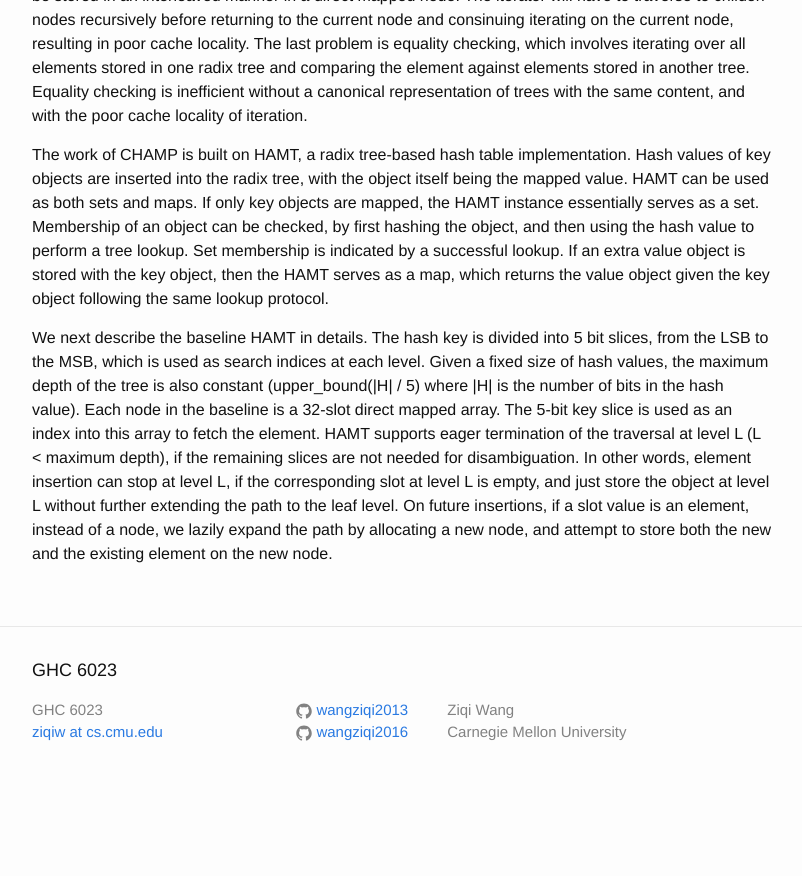
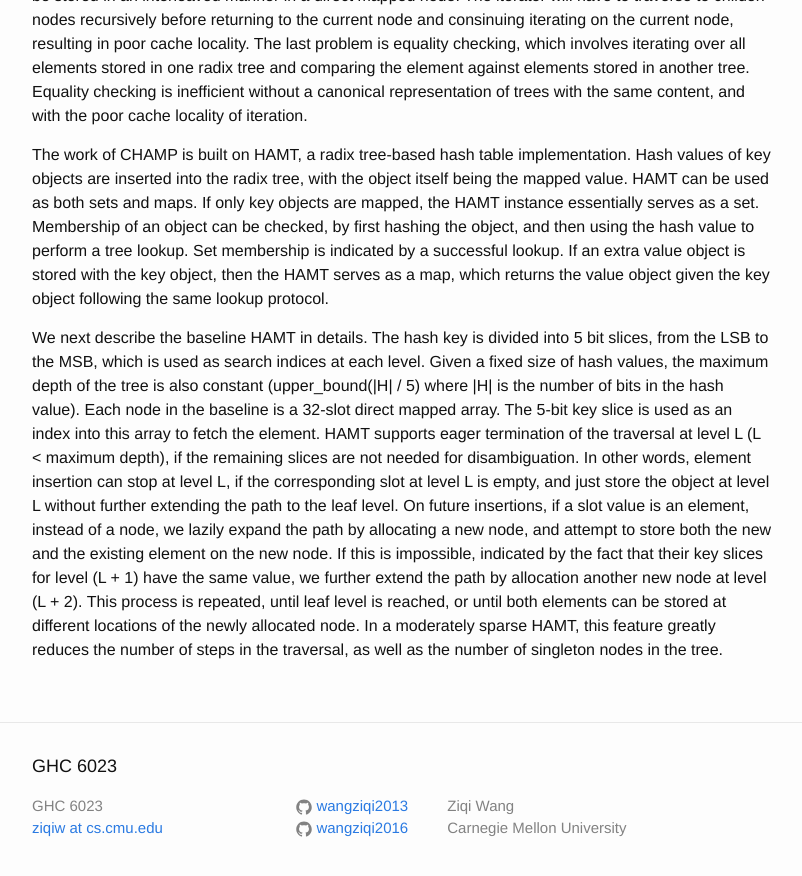
Before and after one commit to wangziqi2013/wangziqi2013.github.io, a Jekyll site: the page built from _posts/2020-08-08-CHAMP.markdown, in a window 1280 px wide and 900 px high, scrolled down 1197 px. Shown: the top 876 px of the window, without its empty margins (238-1040 px from the left). Built offline with Jekyll 4.4.1, drawn with Linux system fonts in a browser that asks for light colours; before the commit the page ends 2001 px from its top, so only the background shows below that.

Commit message:
Finish early termination

```diff
--- a/_posts/2020-08-08-CHAMP.markdown
+++ b/_posts/2020-08-08-CHAMP.markdown
@@ -64,4 +64,9 @@ HAMT supports eager termination of the traversal at level L (L < maximum depth),
 for disambiguation. In other words, element insertion can stop at level L, if the corresponding slot at level L
 is empty, and just store the object at level L without further extending the path to the leaf level.
 On future insertions, if a slot value is an element, instead of a node, we lazily expand the path by allocating a new
-node, and attempt to store both the new and the existing element on the new node.
+node, and attempt to store both the new and the existing element on the new node. If this is impossible, indicated by
+the fact that their key slices for level (L + 1) have the same value, we further
+extend the path by allocation another new node at level (L + 2). This process is repeated, until leaf level is reached,
+or until both elements can be stored at different locations of the newly allocated node.
+In a moderately sparse HAMT, this feature greatly reduces the number of steps in the traversal, as well as the number
+of singleton nodes in the tree.
```
